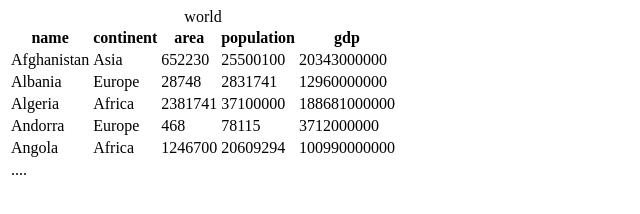
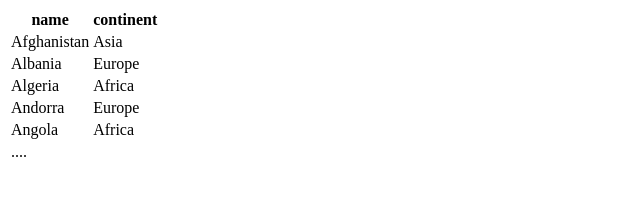
Before and after one commit to kckuei/odin-sql-zoo, a plain HTML site: page index.html in a window 1280 px wide. Shown: the whole page, without its empty margins (0-640 px from the left). Drawn offline with Linux system fonts and the light colour scheme.

Commit message:
Add section 1 excercises

```diff
--- a/index.html
+++ b/index.html
@@ -1,50 +1,31 @@
 <table class="db_ref">
-    <caption>world</caption>
     <tbody>
         <tr>
             <th>name</th>
             <th>continent</th>
-            <th>area</th>
-            <th>population</th>
-            <th>gdp</th>
         </tr>
         <tr>
             <td>Afghanistan</td>
             <td>Asia</td>
-            <td class="r">652230</td>
-            <td class="r">25500100</td>
-            <td class="r">20343000000</td>
         </tr>
         <tr>
             <td>Albania</td>
             <td>Europe</td>
-            <td class="r">28748 </td>
-            <td class="r">2831741 </td>
-            <td class="r">12960000000 </td>
         </tr>
         <tr>
             <td>Algeria</td>
             <td>Africa</td>
-            <td class="r">2381741 </td>
-            <td class="r">37100000 </td>
-            <td class="r">188681000000 </td>
         </tr>
         <tr>
             <td>Andorra</td>
             <td>Europe</td>
-            <td class="r">468</td>
-            <td class="r">78115 </td>
-            <td class="r">3712000000 </td>
         </tr>
         <tr>
             <td>Angola</td>
             <td>Africa</td>
-            <td class="r">1246700 </td>
-            <td class="r">20609294 </td>
-            <td class="r">100990000000 </td>
         </tr>
         <tr>
-            <td colspan="5">....</td>
+            <td colspan="2">....</td>
         </tr>
     </tbody>
 </table>
```
Also changed, not shown: 1 other file.
